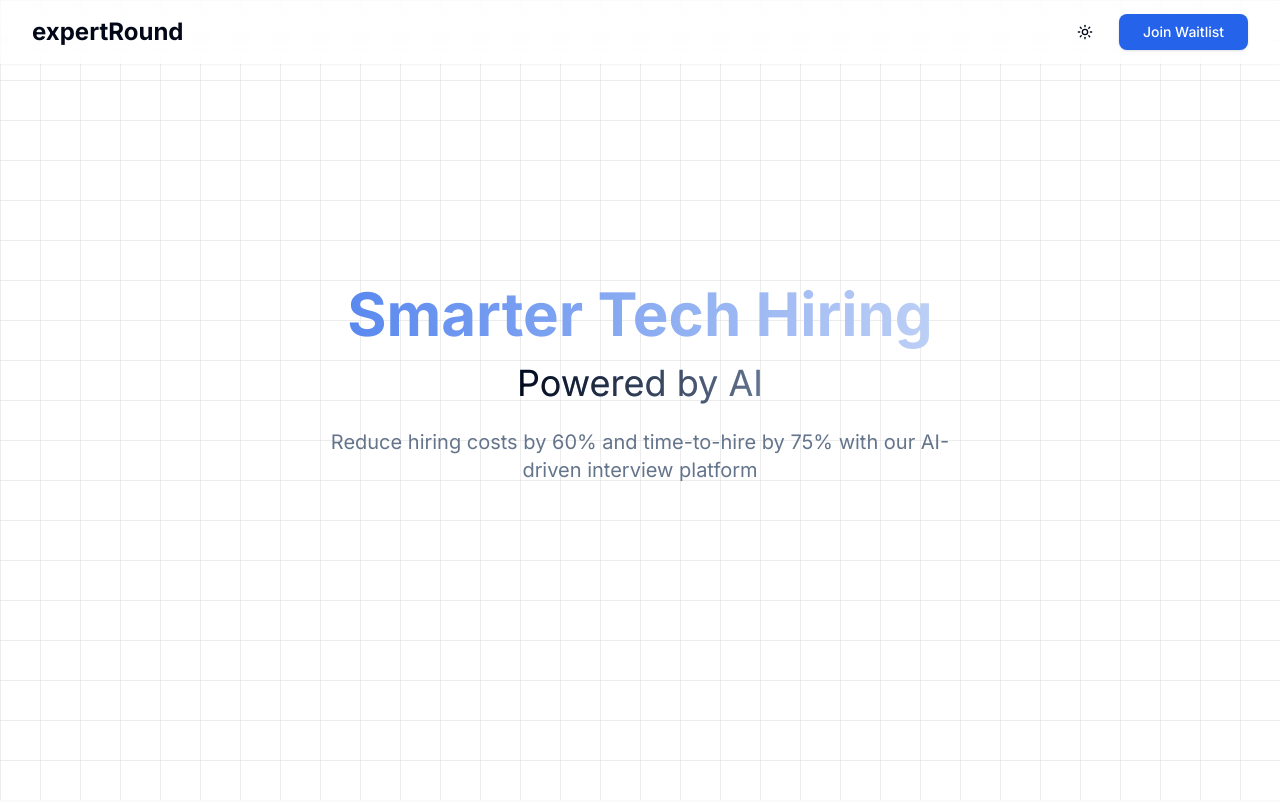
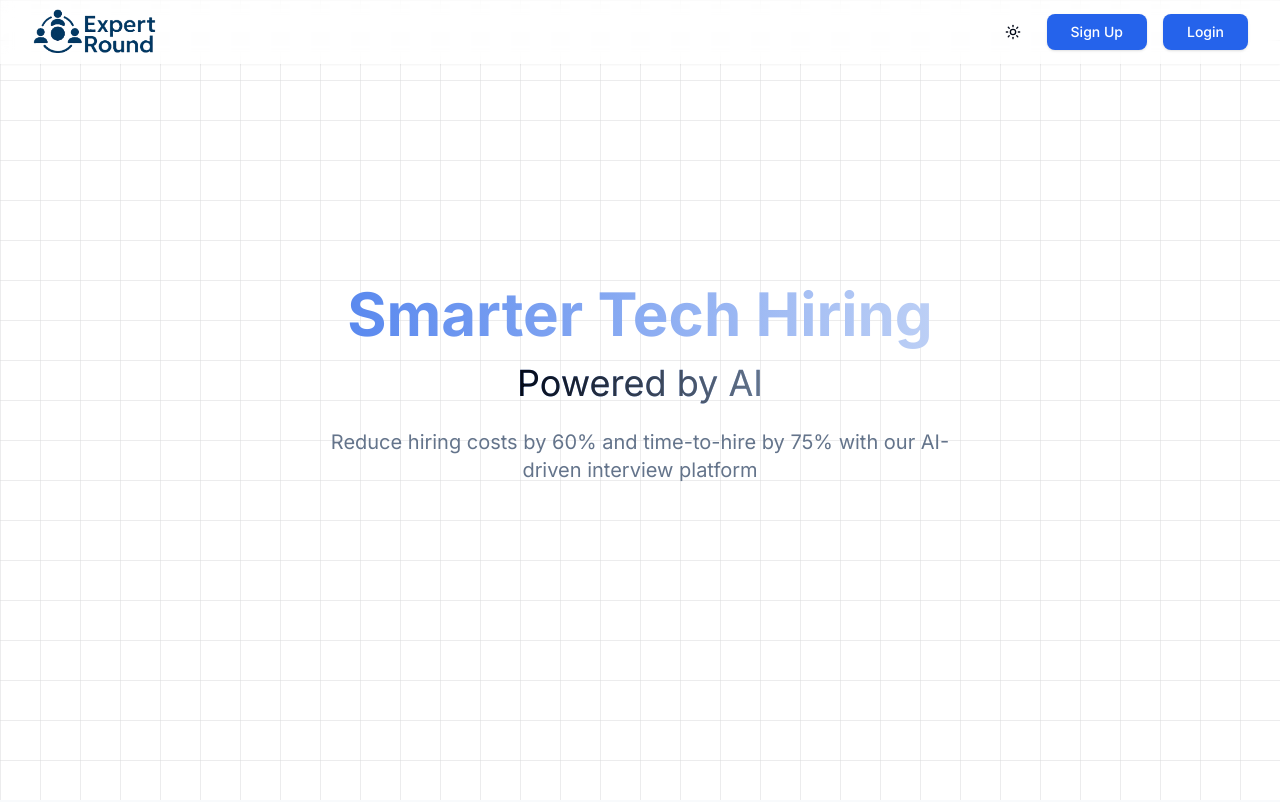
Before and after one commit to Algogi/expertround-public, a Next.js app: page / in a window 1280 px wide. Shown: the top 802 px of the page. Built offline with nearby package versions, Linux system fonts and the light colour scheme.

Commit message:
Fixed urls

```diff
--- a/app/joinwaitlist/page.tsx
+++ /dev/null
@@ -1,103 +0,0 @@
-'use client';
-import { ModeToggle } from '../components/mode-toggle';
-import Link from 'next/link';
-import { motion } from 'framer-motion';
-
-export default function BookDemoPage() {
-  return (
-    <div className="flex flex-col min-h-screen">
-      <motion.div
-        initial={{ opacity: 0 }}
-        animate={{ opacity: 1 }}
-        className="absolute inset-0 -z-10 overflow-hidden"
-      >
-        <svg className="absolute inset-0 w-full h-full opacity-15 dark:opacity-10">
-          <pattern id="grid" width="40" height="40" patternUnits="userSpaceOnUse">
-            <path d="M40 0H0V40" fill="none" stroke="currentColor" strokeWidth="1" />
-          </pattern>
-          <rect width="100%" height="100%" fill="url(#grid)" />
-        </svg>
-      </motion.div>
-
-      <nav className="fixed w-full z-50 bg-background/95 backdrop-blur supports-[backdrop-filter]:bg-background/60 shadow-sm">
-				<div className="container flex h-16 items-center justify-between">
-        <Link href="/" className="text-2xl font-bold flex items-center gap-2">
-            expertRound
-          </Link>
-					<div className="flex items-center gap-4">
-						<ModeToggle />
-					</div>
-				</div>
-			</nav>
-
-      {/* <header className="fixed w-full z-50 bg-background/95 backdrop-blur supports-[backdrop-filter]:bg-background/60 shadow-sm">
-        <div className="container flex h-16 items-center justify-between">
-          <Link href="/" className="text-2xl font-bold">
-            expertRound
-          </Link>
-          <ModeToggle />
-        </div>
-      </header> */}
-
-
-      <main className="flex-1 pt-16">
-        <div className="container py-12">
-          <motion.div
-            initial={{ opacity: 0, y: 20 }}
-            animate={{ opacity: 1, y: 0 }}
-            transition={{ duration: 0.8 }}
-            className="max-w-4xl mx-auto"
-          >
-            <h1 className="text-4xl font-bold text-center mb-8 bg-gradient-to-r from-primary to-secondary bg-clip-text text-transparent">
-              Join Waitlist
-            </h1>
-
-
-            <div className="bg-background p-8 rounded-xl shadow-lg border border-muted">
-              <div className="w-full overflow-hidden rounded-lg">
-                <iframe
-                  src="https://docs.google.com/forms/d/e/1FAIpQLSdxkZg5NiQ5knfrfU6DKiNgDkqVoc5zHW1VrtTHUh4016RGPA/viewform?embedded=true"
-                  width="100%"
-                  height="1000"
-                  style={{
-                    border: 'none',
-                    minHeight: '70vh',
-                    display: 'block'
-                  }}
-                  loading="lazy"
-                  title="Expert Round Demo Form"
-                  className="bg-transparent"
-                >
-                  Loading…
-                </iframe>
-              </div>
-            </div>
-
-
-            <motion.div
-              initial={{ opacity: 0 }}
-              animate={{ opacity: 1 }}
-              transition={{ delay: 0.3 }}
-              className="mt-8 text-center text-muted-foreground"
-            >
-              <p className="text-lg mb-4">Your responses help us tailor the platform to suit your hiring needs!</p>
-              <Link
-                href="/"
-                className="text-primary hover:underline mt-4 inline-flex items-center gap-2 text-lg"
-              >
-                ← Return to homepage
-              </Link>
-            </motion.div>
-          </motion.div>
-
-
-        </div>
-      </main>
-      <footer className="border-t py-8 mt-20">
-            <div className="container text-center text-sm text-muted-foreground">
-              © 2025 expertRound.com. All rights reserved.
-            </div>
-          </footer>
-    </div>
-  );
-}
--- a/app/layout.tsx
+++ b/app/layout.tsx
@@ -8,7 +8,7 @@ const inter = Inter({ subsets: ['latin'] });
 
 export const metadata: Metadata = {
 	title: 'ExpertRound - Smart Hiring Platform',
-	description: 'AI-powered interview platform with intelligent candidate matching',
+	description: 'AI-powered interview ops platform',
 };
 
 export default function RootLayout({ children }: { children: React.ReactNode }) {
--- a/app/page.tsx
+++ b/app/page.tsx
@@ -17,6 +17,8 @@ import {
 import { useRef } from 'react';
 import { FeatureCard } from './components/FeaturedCard';
 import Link from 'next/link';
+import Image from 'next/image';
+import { useTheme } from 'next-themes';
 
 const costData = [
 	{ month: 'Jan', traditional: 8500, expertround: 4200 },
@@ -32,20 +34,28 @@ const hiringTimelineData = [
 ];
 
 export default function HomePage() {
+	const { theme } = useTheme();
 	return (
 		<div className="flex flex-col min-h-screen">
 			{/* Navigation */}
 			<nav className="fixed w-full z-50 bg-background/95 backdrop-blur supports-[backdrop-filter]:bg-background/60 shadow-sm">
 				<div className="container flex h-16 items-center justify-between">
-					<h1 className="text-2xl font-bold flex items-center gap-2">
-						{/* <ExpertRoundLogo  /> */}
-						expertRound
-					</h1>
+					<Image
+						src={theme === 'dark' ? '/logo_rect_white.png' : '/logo_rect.png'}
+						alt="ExpertRound Logo"
+						width={125}
+						height={150}
+					/>
 					<div className="flex items-center gap-4">
 						<ModeToggle />
-						<Link href="/joinwaitlist">
+						<Link href="https://app.expertround.com/signup">
 							<Button className="bg-blue-600 hover:bg-blue-700 text-white font-medium py-2 px-6 rounded-lg transition-colors">
-								Join Waitlist
+								Sign Up
+							</Button>
+						</Link>
+						<Link href="https://app.expertround.com/login">
+							<Button className="bg-blue-600 hover:bg-blue-700 text-white font-medium py-2 px-6 rounded-lg transition-colors">
+								Login
 							</Button>
 						</Link>
 					</div>
```
Also changed, not shown: public/logo_rect.png (added), public/logo_rect_white.png (added).
